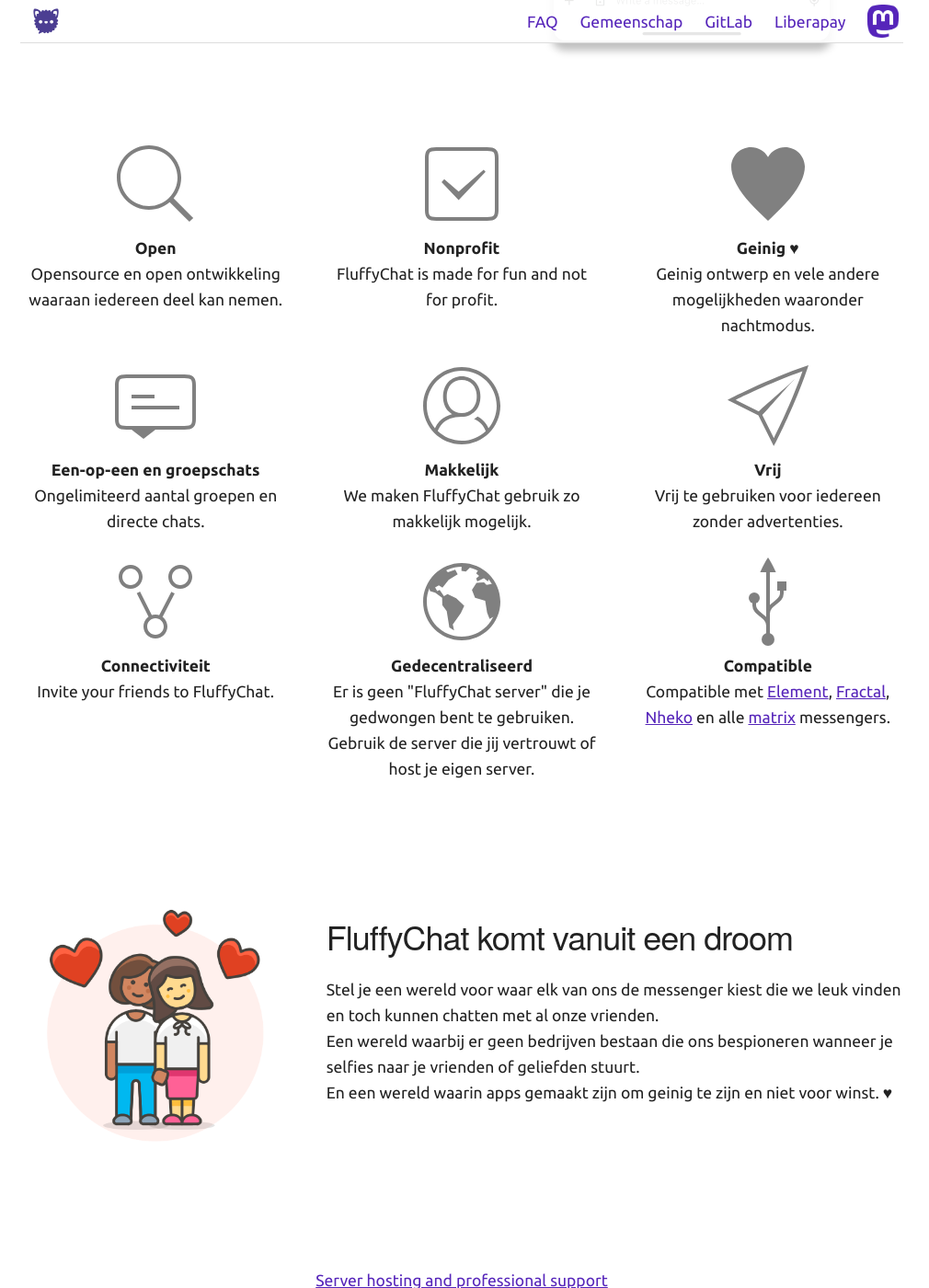
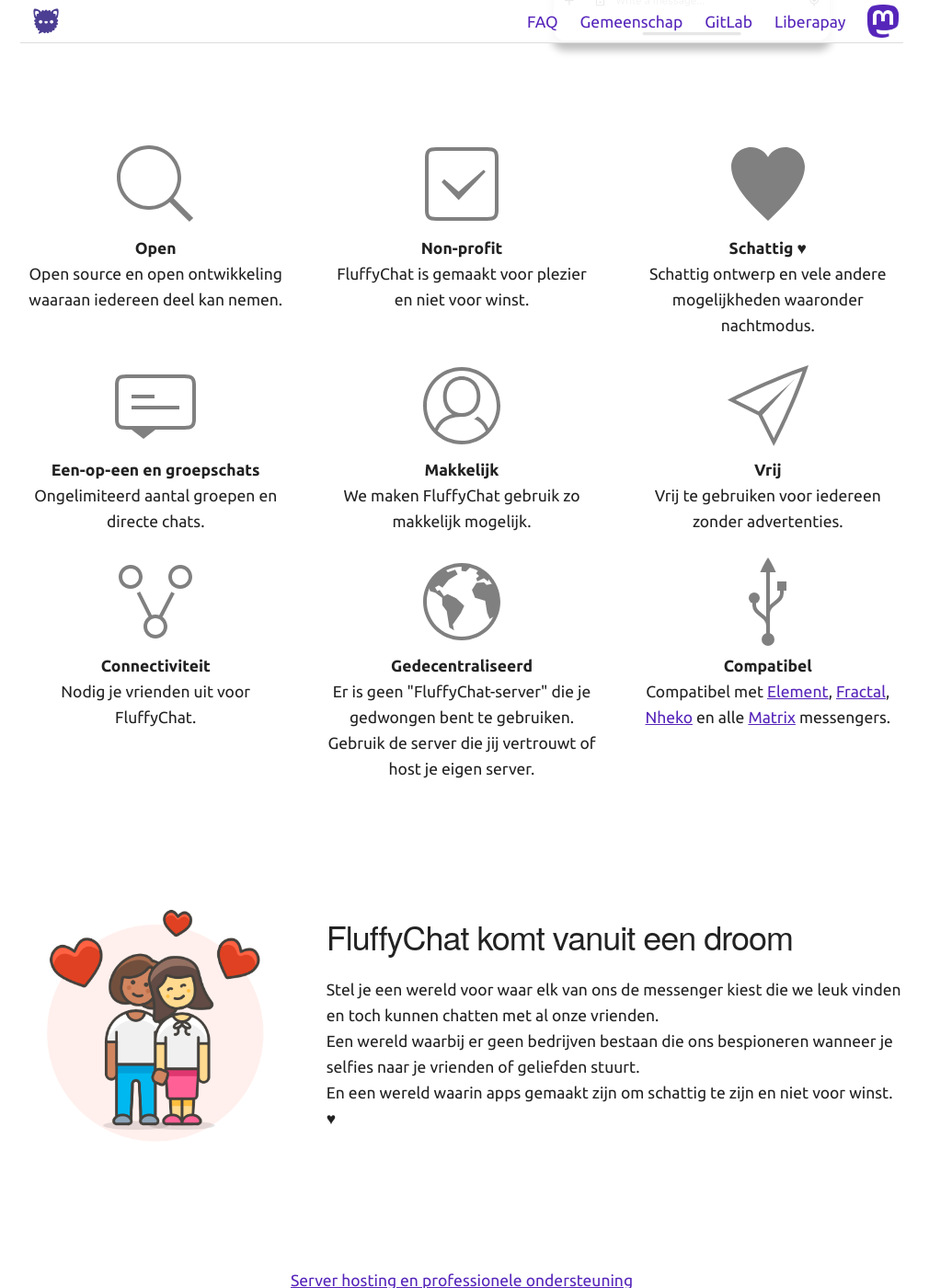
Before and after one commit to iamironrabbit/zom-mobile-next, a Jekyll site: the page built from docs/nl/index.html, in a window 1280 px wide and 1400 px high, scrolled down 1035 px. Shown: the whole window at 92% size, without its empty margins (138-1148 px from the left). Built offline with Jekyll 4.4.1, drawn with Linux system fonts in a browser that asks for light colours; some web fonts are replaced; a script that is not in the unit is left out; some of the changed text lies outside the part shown.

Commit message:
Update nl.yml and changed urls target & rel

```diff
--- a/docs/_data/nl.yml
+++ b/docs/_data/nl.yml
@@ -4,14 +4,14 @@
     gitlab: GitLab
     openstore: OpenStore
 index:
-    title: Open. Nonprofit. Geinig ♥
+    title: Open. Non-profit. Schattig ♥
     subtitle: Chat met je Ubuntu Touch vrienden.
     open: Open
-    openDesc: Opensource en open ontwikkeling waaraan iedereen deel kan nemen.
-    nonprofit: Nonprofit
-    nonprofitDesc: FluffyChat is made for fun and not for profit.
-    cute: Geinig ♥
-    cuteDesc: Geinig ontwerp en vele andere mogelijkheden waaronder nachtmodus.
+    openDesc: Open source en open ontwikkeling waaraan iedereen deel kan nemen.
+    nonprofit: Non-profit
+    nonprofitDesc: FluffyChat is gemaakt voor plezier en niet voor winst.
+    cute: Schattig ♥
+    cuteDesc: Schattig ontwerp en vele andere mogelijkheden waaronder nachtmodus.
     chats: Een-op-een en groepschats
     chatsDesc: Ongelimiteerd aantal groepen en directe chats.
     easy: Makkelijk
@@ -19,21 +19,21 @@
     free: Vrij
     freeDesc: Vrij te gebruiken voor iedereen zonder advertenties.
     connective: Connectiviteit
-    connectiveDesc: Invite your friends to FluffyChat.
+    connectiveDesc: Nodig je vrienden uit voor FluffyChat.
     decentralized: Gedecentraliseerd
-    decentralizedDesc: Er is geen "FluffyChat server" die je gedwongen bent te gebruiken. Gebruik de server die jij vertrouwt of host je eigen server.
-    compatible: Compatible
-    compatibleDesc: Compatible met <a href="https://matrix.org/docs/projects/client/element-android.html" target="new">Element</a>, <a href="https://matrix.org/docs/projects/client/fractal.html" target="new">Fractal</a>, <a href="https://matrix.org/docs/projects/client/nheko.html" target="new">Nheko</a> en alle <a href="https://matrix.org/docs/projects/try-matrix-now.html" target="new">matrix</a> messengers.
+    decentralizedDesc: Er is geen "FluffyChat-server" die je gedwongen bent te gebruiken. Gebruik de server die jij vertrouwt of host je eigen server.
+    compatible: Compatibel
+    compatibleDesc: Compatibel met <a href="https://matrix.org/docs/projects/client/element-android.html" target="_blank" rel="noreferrer noopener">Element</a>, <a href="https://matrix.org/docs/projects/client/fractal.html" target="_blank" rel="noreferrer noopener">Fractal</a>, <a href="https://matrix.org/docs/projects/client/nheko.html" target="new">Nheko</a> en alle <a href="https://matrix.org/docs/projects/try-matrix-now.html" target="_blank" rel="noreferrer noopener">Matrix</a> messengers.
     dreamTitle: FluffyChat komt vanuit een droom
     dreamText: Stel je een wereld voor waar elk van ons de messenger kiest die we leuk vinden en toch kunnen chatten met al onze vrienden.<br>
         Een wereld waarbij er geen bedrijven bestaan die ons bespioneren wanneer je selfies naar je vrienden of geliefden stuurt.<br>
-        En een wereld waarin apps gemaakt zijn om geinig te zijn en niet voor winst. ♥
-    license: GNU General Public License
-    changelog: Changelog
+        En een wereld waarin apps gemaakt zijn om schattig te zijn en niet voor winst. ♥
+    license: GNU Algemene Openbare Licentie
+    changelog: Wijzigingenlogboek
     translations: Help met vertalingen
     created: Gemaakt door Christian Pauly
-    privacypolicy: Privacy Beleid
-    contributors: Met bijdragen van
-    specialthanksto: Met speciale dank aan
+    privacypolicy: Privacybeleid
+    contributors: Bijdragers
+    specialthanksto: Speciale dank aan
     ubports: UBports
-    support: Server hosting and professional support
+    support: Server hosting en professionele ondersteuning
```
